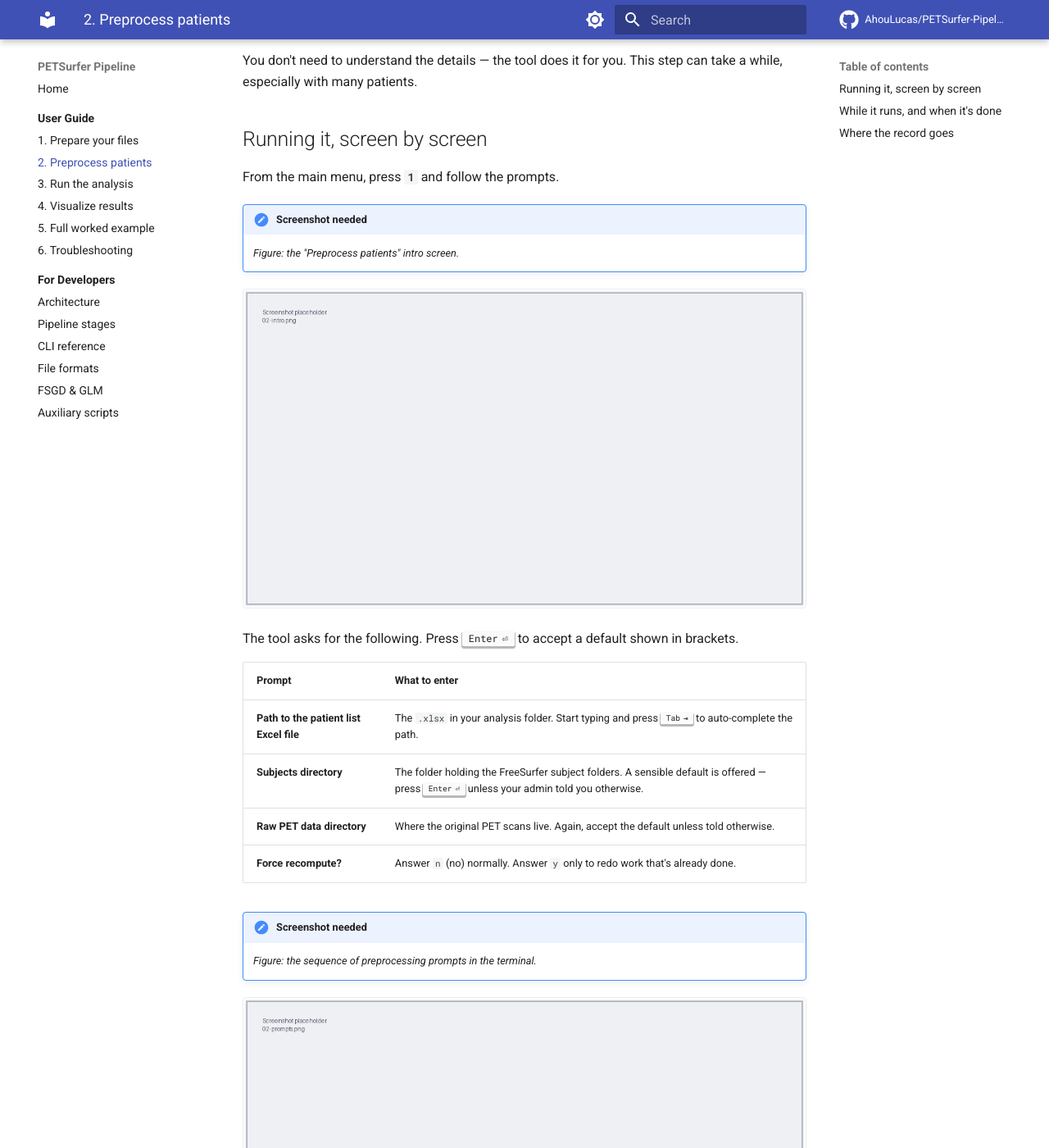
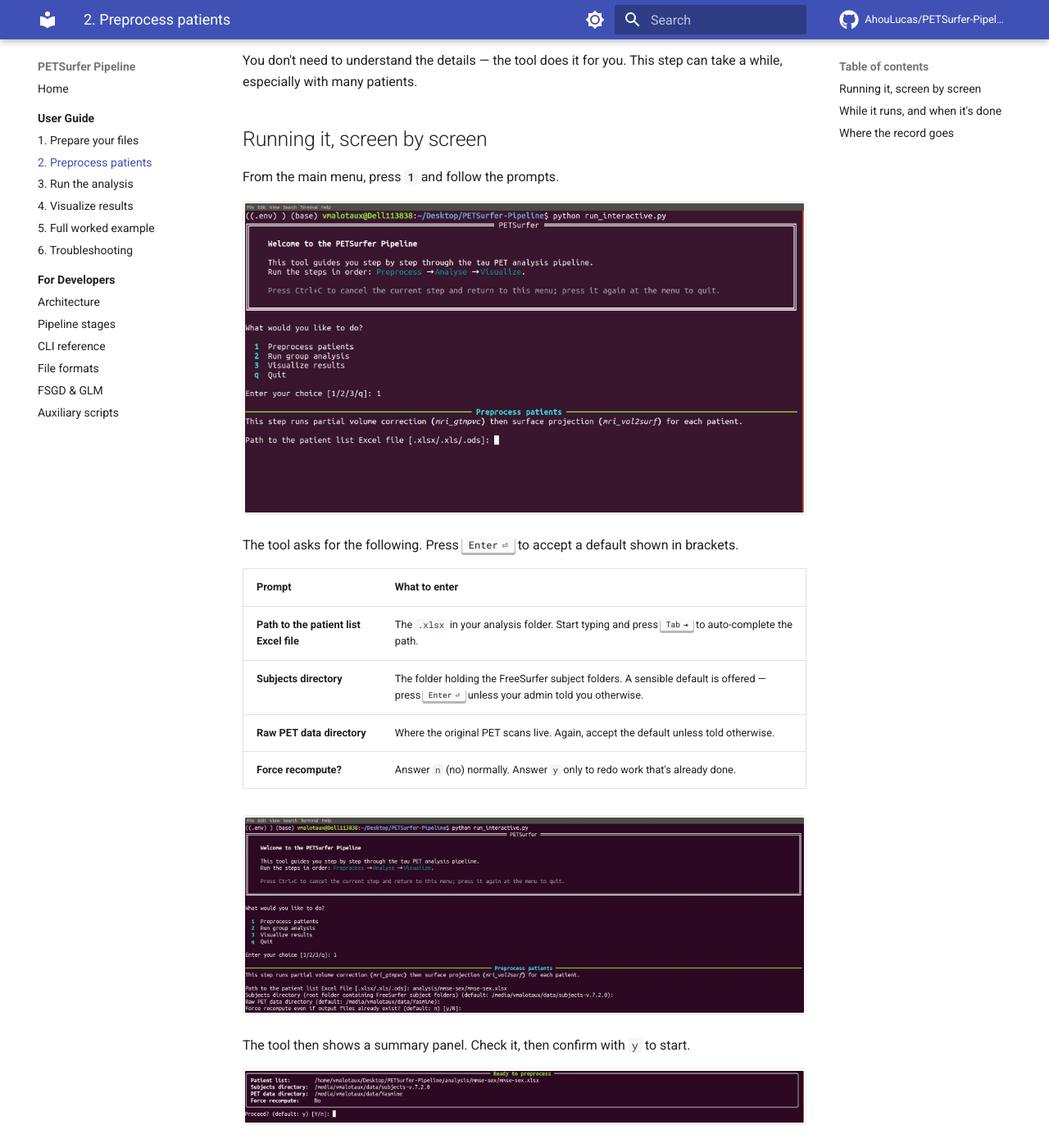
Before and after one commit to AhouLucas/PETSurfer-Pipeline, an MkDocs documentation site: the page built from docs/user-guide/02-preprocess.md, in a window 1280 px wide and 1400 px high, scrolled down 261 px. Shown: the whole window at 82% size. Built offline with MkDocs 1.6.1 and Material for MkDocs 9.7.7, drawn with Linux system fonts in a browser that asks for light colours; comment, search, counter and statistics services are not loaded; some of the changed text lies outside the part shown.

Commit message:
Added screenshots for section 2

```diff
--- a/docs/user-guide/02-preprocess.md
+++ b/docs/user-guide/02-preprocess.md
@@ -15,9 +15,6 @@ take a while, especially with many patients.
 
 From the main menu, press **`1`** and follow the prompts.
 
-!!! note "Screenshot needed"
-    *Figure: the "Preprocess patients" intro screen.*
-
 ![Preprocess intro](../assets/screenshots/02-intro.png)
 
 The tool asks for the following. Press ++enter++ to accept a default shown in
@@ -30,15 +27,10 @@ brackets.
 | **Raw PET data directory** | Where the original PET scans live. Again, accept the default unless told otherwise. |
 | **Force recompute?** | Answer `n` (no) normally. Answer `y` only to redo work that's already done. |
 
-!!! note "Screenshot needed"
-    *Figure: the sequence of preprocessing prompts in the terminal.*
 
 ![Preprocess prompts](../assets/screenshots/02-prompts.png)
 
 The tool then shows a summary panel. Check it, then confirm with `y` to start.
-
-!!! note "Screenshot needed"
-    *Figure: the "Ready to preprocess" summary panel.*
 
 ![Preprocess summary](../assets/screenshots/02-summary.png)
 
@@ -49,9 +41,6 @@ The tool then shows a summary panel. Check it, then confirm with `y` to start.
   patients that failed the first time.
 - When it finishes you'll see **"Preprocessing complete!"**.
 
-!!! note "Screenshot needed"
-    *Figure: the "Preprocessing complete!" message.*
-
 ![Preprocess complete](../assets/screenshots/02-complete.png)
 
 ## Where the record goes
```
Also changed, not shown: docs/assets/screenshots/02-complete.png, docs/assets/screenshots/02-intro.png, docs/assets/screenshots/02-prompts.png, docs/assets/screenshots/02-summary.png.
